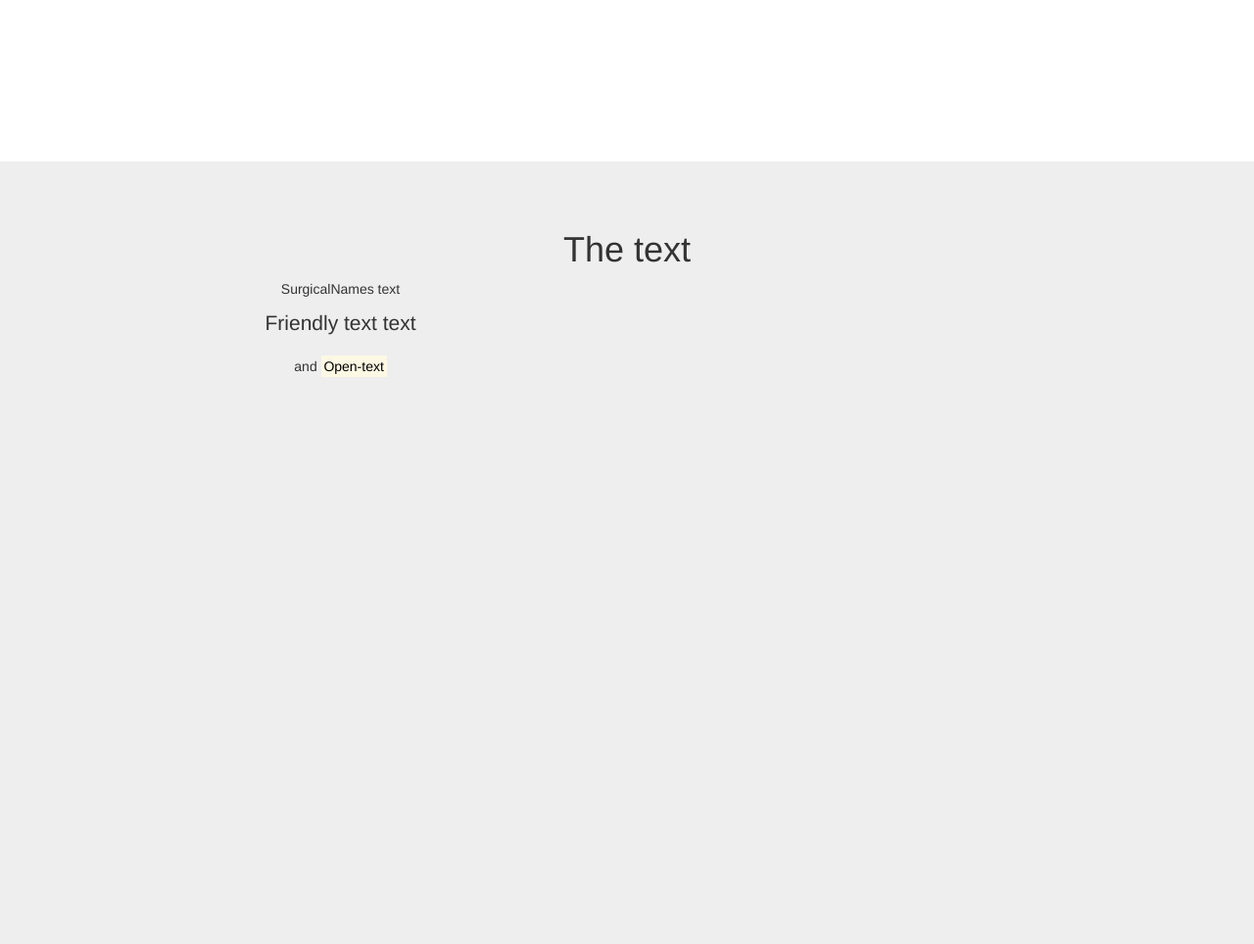
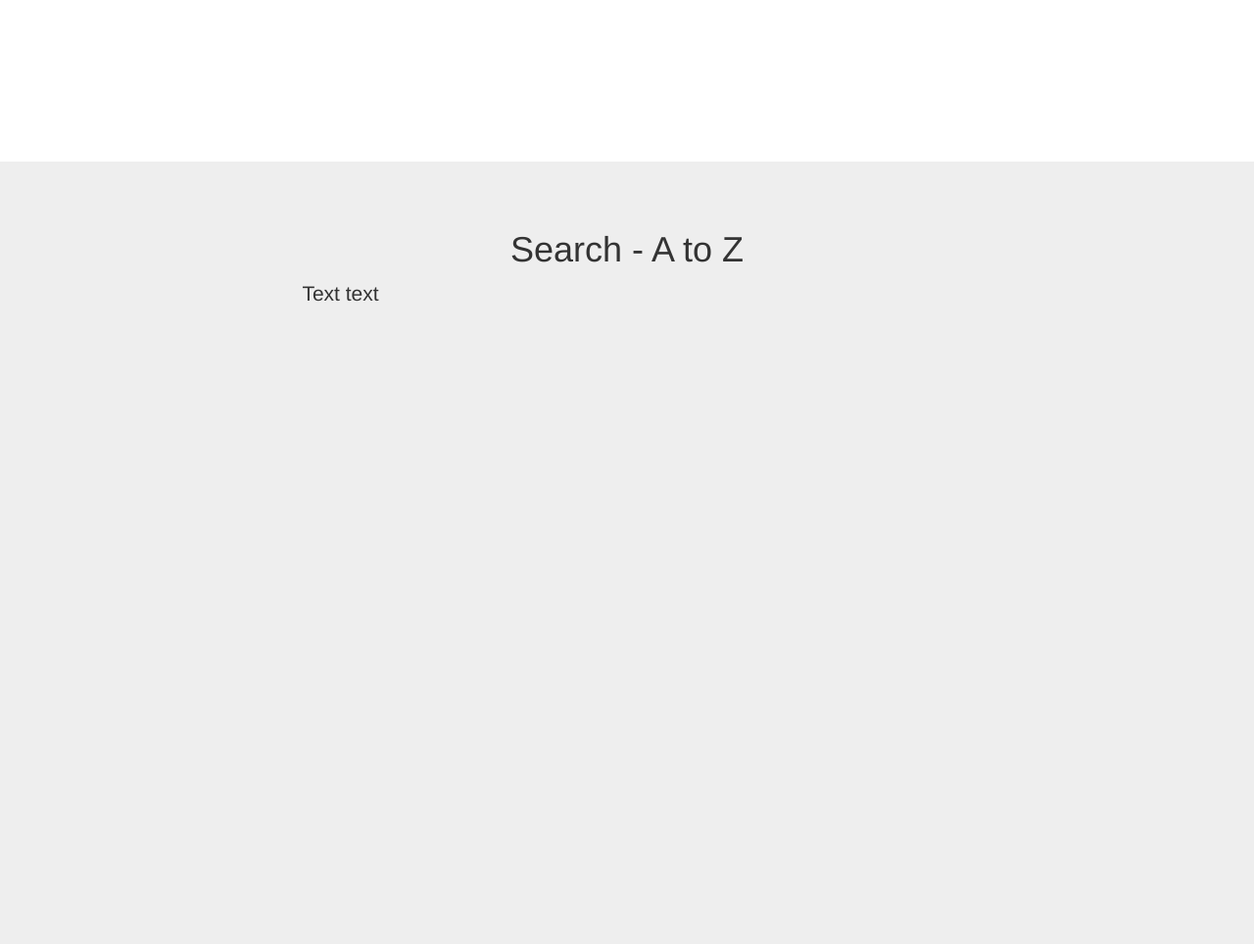
Before and after one commit to HayesAJ83/surgnames01, a Flask app: page / in a window 1280 px wide. Shown: the part 635-1599 px from the top of the page at 98% size. Run offline with Flask 2, Linux system fonts and the light colour scheme; some libraries are stand-ins or nearby versions.

Commit message:
Add files via upload

```diff
--- a/templates/intro_mod.html
+++ b/templates/intro_mod.html
@@ -1,7 +1,6 @@
     <!-- Intro Section -->
     <!-- Page Title -->
-    <title>Spyre - Slick contemporary</title>
-
+    <title>Surgical Names</title>
 
     <section id="intro" class="intro-section">
         <div class="container">
@@ -18,7 +17,7 @@
                       </ul>
                     </section>
 
-                    <a class="btn btn-default page-scroll" href="#python">Click to Scroll Down</a>
+                    <a class="btn btn-default page-scroll" href="#A2Z">Click to Scroll Down</a>
 
                 </div>
             </div>
--- a/templates/python_mod.html
+++ b/templates/python_mod.html
@@ -1,15 +1,12 @@
     <!-- Python Section -->
-    <section id="python" class="about-section">
+    <section id="A2Z" class="about-section">
         <div class="container">
             <div class="row">
                 <div class="col-lg-12">
-                    <h1>The text</h1>
+                    <h1>Search - A to Z</h1>
             <div class="row">
                 <div class="col-lg-6">
-                  <p>SurgicalNames text
-                    <p class="lead">Friendly text text</p> and
-                    <mark>Open-text</mark>
-                    </p>
+                    <p class="lead">Text text</p>
                 </div>
             </div>
         </div>
```
